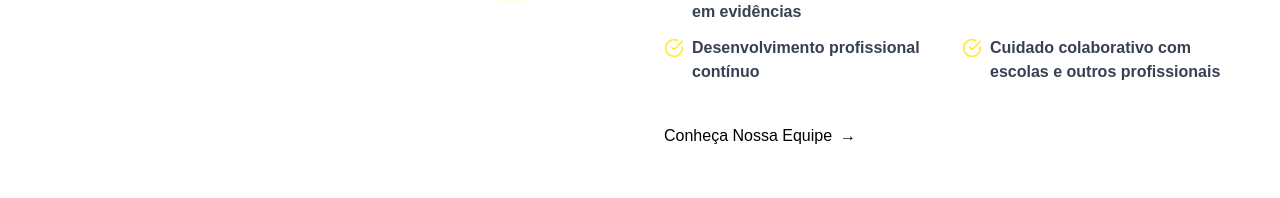
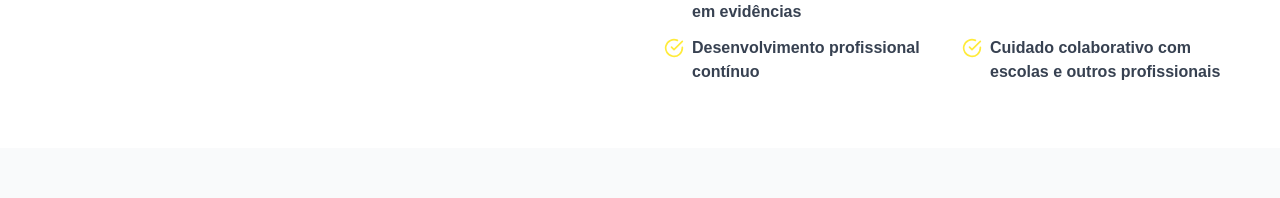
Before and after one commit to MichaelFelixPE/beehave-, a React (Vite) app: page / in a window 1280 px wide. Shown: the part 2414-2612 px from the top of the page. Built offline with nearby package versions, Linux system fonts and the light colour scheme; a web font is replaced by a local one.

Commit message:
Remover link Conheça Nossa Equipe

```diff
--- a/src/components/sections/About.tsx
+++ b/src/components/sections/About.tsx
@@ -50,15 +50,6 @@ const About: React.FC = () => {
                   </div>
                 ))}
               </div>
-
-              <div className="pt-4">
-                <a
-                  href="#team"
-                  className="text-black font-medium hover:text-yellow-600 inline-flex items-center transition-colors"
-                >
-                  Conheça Nossa Equipe <span className="ml-2">→</span>
-                </a>
-              </div>
             </div>
           </div>
         </div>
```
